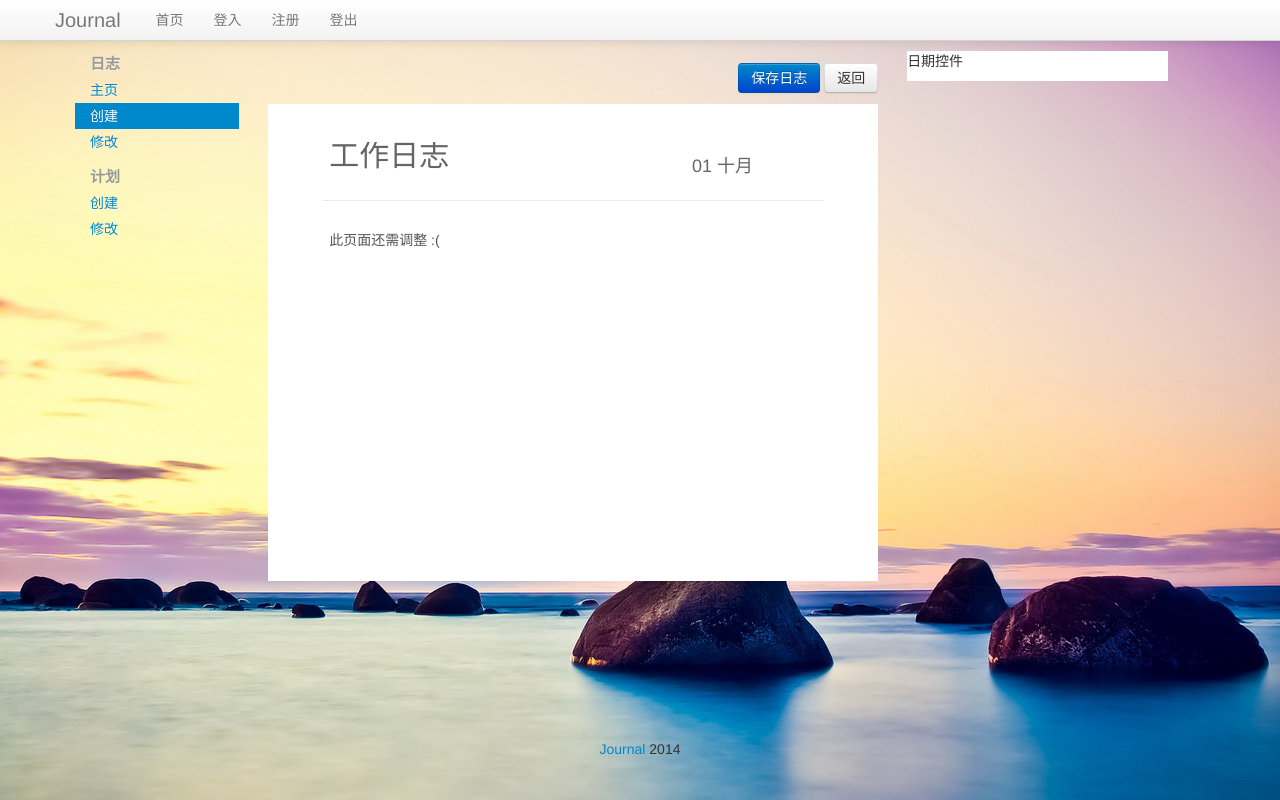
After one commit to lot2/journal, a Flask app: page /new in a window 1280 px wide. The commit adds this page. Run offline with Flask 2, Linux system fonts and the light colour scheme; some libraries are stand-ins or nearby versions.

Commit message:
20141001 add new.html

```diff
--- a/run.py
+++ b/run.py
@@ -17,5 +17,10 @@ def login():
 def reg():
     return render_template("reg.html", title='Reg')
 
+
+@app.route('/new')
+def new():
+    return render_template("new.html", title='New')
+
 if __name__ == '__main__':
     app.run(debug=True)
--- a/templates/header.html
+++ b/templates/header.html
@@ -24,14 +24,15 @@
             height: 4%;
     }
     #container {
-			min-height: 96%;
+            padding-top:4%;
+			min-height: 86%;
 			height: auto !important;
-			height: 96%;
+			height: 86%;
 	}
     footer {
         position: relative;
-        margin-top: -30px;/*等于footer的高度*/
-        height: 30px;
+        margin-top: -20px;/*等于footer的高度*/
+        height: 20px;
         clear:both;
     }
 
--- a/templates/index.html
+++ b/templates/index.html
@@ -9,7 +9,7 @@
 	</p>
 </div>
 <div class="row">
-	<div class="span4 text-center" style="cursor: pointer;font-family: '微软雅黑'" id="create_id" onmousemove="mouse_over(this)" onmouseout="mouse_out(this)">
+	<div class="span4 text-center" style="cursor: pointer;font-family: '微软雅黑'" id="create_id" onclick="javascript:window.location.href='/new'" onmousemove="mouse_over(this)" onmouseout="mouse_out(this)">
 		<h2 class="">新建</h2>
 		<p>
             每天记录您的工作是个好习惯
--- /dev/null
+++ b/templates/new.html
@@ -0,0 +1,102 @@
+{% extends "header.html" %}
+{% block content %}
+    <style>
+        #div_new{
+            background: #ffffff;
+            height:530px;
+            min-height: 530px;
+            width:auto;
+        }
+        #tbl_new{
+            width: 610px;
+            height: 100%;
+            border:0px solid #d4d4d4;
+        }
+        #area_new{
+            height: 98%;
+            border:0px solid;
+            box-shadow: none;
+            margin-top: 14px;
+            resize: none;
+        }
+        #area_head{
+            font-family: 'Microsoft Yahei',tahoma,arial,verdana,sans-serif;
+            font-size: 30px;
+            resize: none;
+            border: none;
+            box-shadow: none;
+            height: 30px;
+            overflow: hidden;
+            width: 350px;
+            color: #656565;
+        }
+        .head{
+            font-weight:400;
+            line-height:23px;
+            position:relative;
+            margin-top:25px;
+            margin-bottom:22px;
+            padding-bottom:10px;
+            color:#656565;
+            border-bottom:1px solid #e9e9e9;
+        }
+        .time{
+            font-weight:200;
+             font-size: 18px;
+        }
+    </style>
+    <script>
+        $(function(){
+            $("#area_new").css("width", $("#tbl_inside").css("width"));
+        });
+    </script>
+<div class="container-fluid">
+  <div class="row-fluid">
+    <div class="span2"  style="background: none;height:auto">
+      <ul class="nav nav-list">
+          <li class="nav-header" style="font-size: 15px;">日志</li>
+          <li><a href="#">主页</a></li>
+          <li class="active"><a href="#">创建</a></li>
+          <li><a href="#">修改</a></li>
+          <li class="nav-header" style="font-size: 15px;">计划</li>
+          <li><a href="#">创建</a></li>
+          <li><a href="#">修改</a></li>
+      </ul>
+    </div>
+    <div id="div_new" class="span7" style="background: none;">
+      <table id="tbl_new" cellspacing="0" cellpadding="0">
+         <tr align="right">
+             <td height="10%" style="border-bottom: 0px ridge;background: none;">
+                 <a class="btn btn-primary" href="#">保存日志</a>
+		         <a class="btn" href="#">返回</a>
+             </td>
+         </tr>
+         <tr height="82%">
+             <td id="td_area" style="background: #ffffff;">
+                 <table align="center" style="width: 80%" id="tbl_inside">
+                     <tr>
+                         <td style="" >
+                             <h3 class="head"><textarea id="area_head">工作日志</textarea>
+                             <lable class="time">
+                                01 十月
+                            </lable>
+                             </h3>
+                         </td>
+                     </tr>
+                     <tr>
+                         <td style="height: 300px;">
+                             <textarea id="area_new">此页面还需调整 :(</textarea>
+                         </td>
+                     </tr>
+                 </table>
+             </td>
+         </tr>
+         <tr height="8%" ><td  style="background: #ffffff;"></td></tr>
+      </table>
+    </div>
+    <div class="span3" style="background: #ffffff;height:auto">
+        日期控件
+    </div>
+  </div>
+</div>
+{% endblock %}
```
